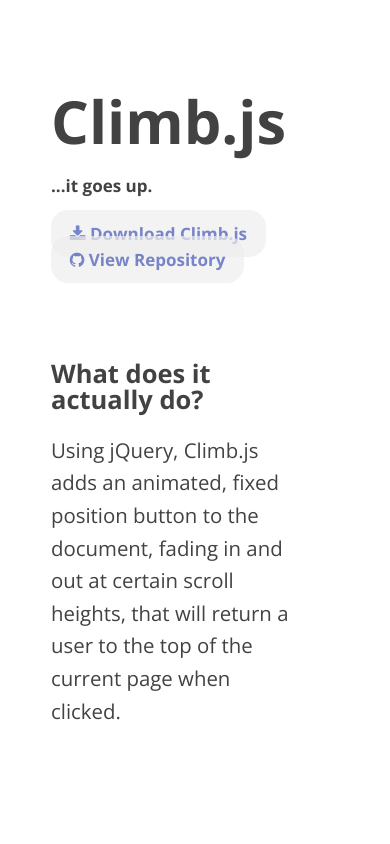
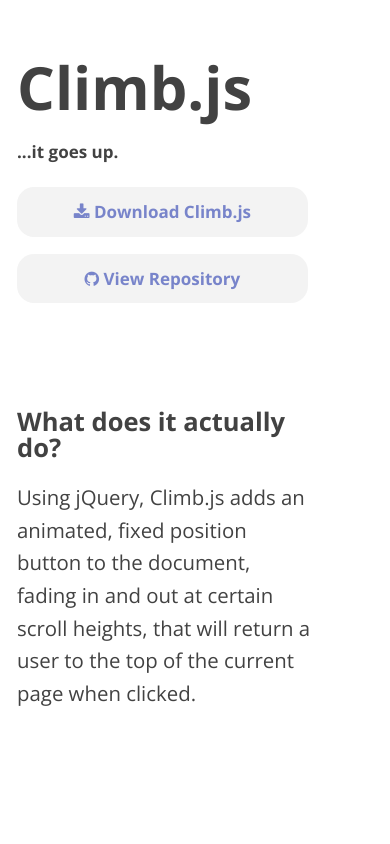
Before and after one commit to 1forh/climb, a website: page index.html in a window 390 px wide. Shown: the top 844 px of the page. Drawn offline with nearby package versions, Linux system fonts and the light colour scheme.

Commit message:
Fix buttons on mobile

```diff
--- a/src/site.scss
+++ b/src/site.scss
@@ -95,6 +95,7 @@
 }
 
 .github-button {
+  display: inline-block;
   margin-right: 0.4em;
   padding: 0.7em 1.1em;
   font-weight: bold;
@@ -109,14 +110,25 @@
 }
 
 @media (max-width: 963px) {
+  main {
+    padding: 1em;
+  }
   #climb::before {
     content: '';
   }
 }
 
+@media (max-width: 574px) {
+  .github-button {
+    display: block;
+    margin-bottom: 1em;
+    text-align: center;
+  }
+}
+
 @media (max-width: 463px) {
   main  {
-    width: 90%;
+    width: 85%;
   }
 
   h1 {
```
Also changed, not shown: dist/site.css.
